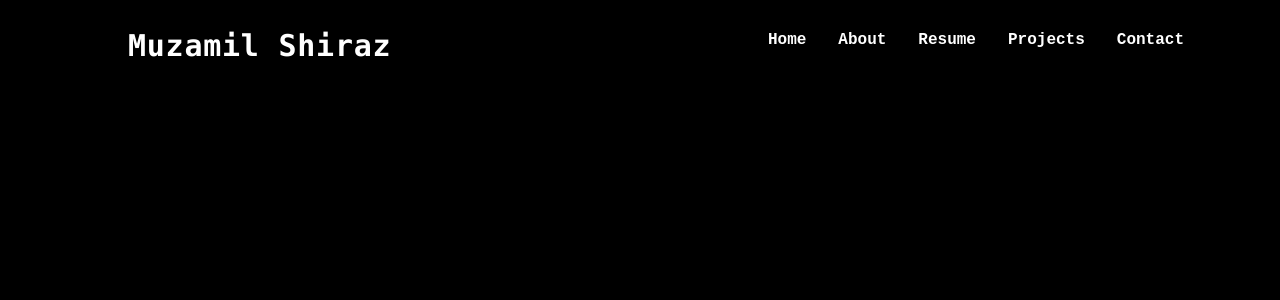
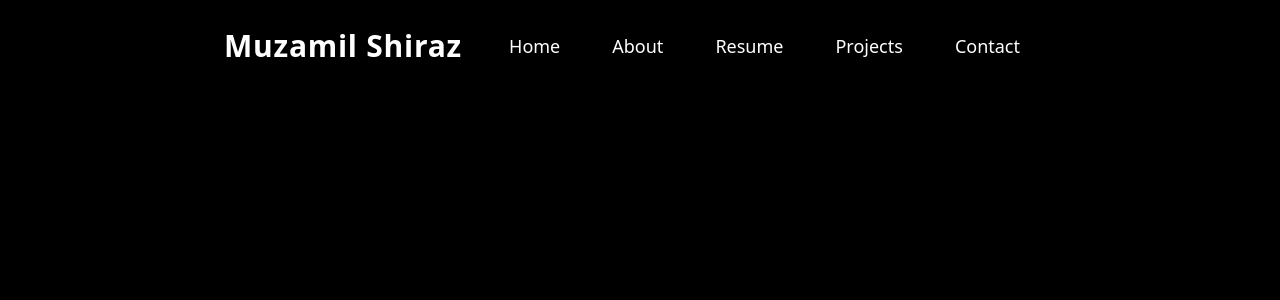
Before and after one commit to muz4miL/Portfolio-React-Tailwind, a React (Vite) app: page / in a window 1280 px wide. Shown: the top 300 px of the page. Built offline with nearby package versions, Linux system fonts and the light colour scheme.

Commit message:
third commit

```diff
--- a/src/App.jsx
+++ b/src/App.jsx
@@ -1,8 +1,19 @@
 import Navbar from './Components/Navbar';
+import { useEffect, useState } from 'react';
 
 function App() {
+  const [bgVisible, setBgVisible] = useState(false);
+
+  useEffect(() => {
+    setTimeout(() => {
+      setBgVisible(true);
+    }, 100);
+  }, []);
+
   return (
-    <div className="fixed inset-0 min-h-screen w-screen bg-black">
+    <div
+      className={`fixed inset-0 min-h-screen w-screen transition-colors duration-1000 ${bgVisible ? 'bg-black' : 'bg-transparent'}`}
+    >
       <Navbar />
       {/* Other sections */}
     </div>
--- a/src/Components/Navbar.jsx
+++ b/src/Components/Navbar.jsx
@@ -1,15 +1,18 @@
 const Navbar = () => {
   return (
-    <nav className="sticky top-0 z-50 bg-black shadow-lg">
-      <div className="mx-auto flex max-w-6xl items-center justify-between px-8 py-4">
-        <div className="mt-3 pl-8 font-mono text-3xl font-extrabold tracking-wide text-white">
+    <nav className="sticky top-0 z-50 border-none shadow-none">
+      <div className="mt-1 mb-2 flex w-full items-center justify-between py-4 md:mt-2 lg:mt-3">
+        <a
+          href="/"
+          className="font-poppins ml-4 text-2xl font-extrabold tracking-wide text-white md:ml-24 lg:ml-56 lg:text-3xl"
+        >
           Muzamil Shiraz
-        </div>
-        <ul className="flex space-x-8">
+        </a>
+        <ul className="mr-4 hidden gap-x-5 space-x-8 text-lg font-normal md:mr-16 lg:mr-65 lg:flex">
           {['Home', 'About', 'Resume', 'Projects', 'Contact'].map((link) => (
             <li
               key={link}
-              className="cursor-pointer font-bold text-white hover:text-yellow-400"
+              className="cursor-pointer font-normal text-white hover:text-yellow-400"
             >
               {link}
             </li>
--- a/src/index.css
+++ b/src/index.css
@@ -2,5 +2,4 @@
 
 body {
   margin: 0;
-  font-family: 'Courier New', Courier, monospace;
 }
```
